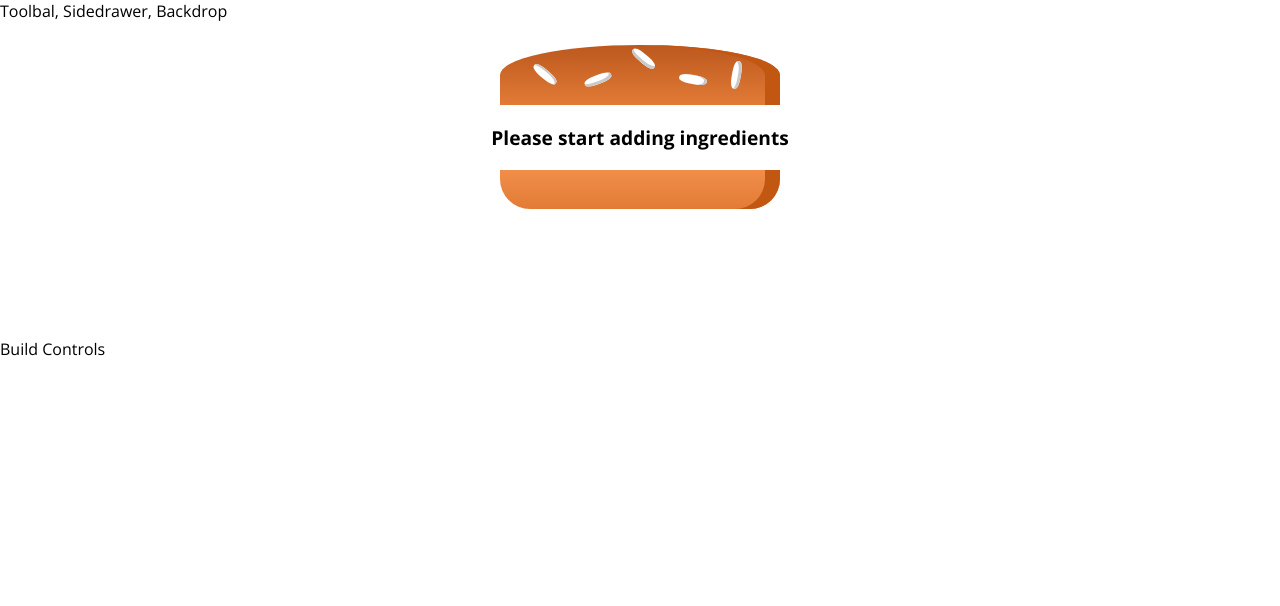
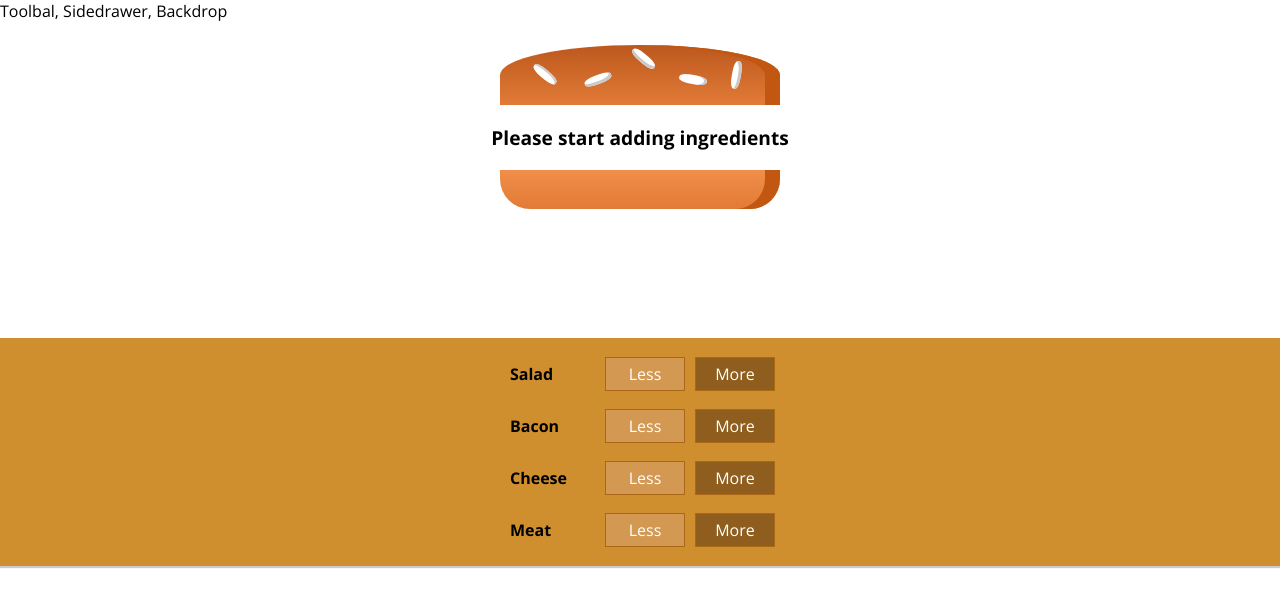
Before and after one commit to mode68/burger-builder, a React app: page / in a window 1280 px wide. Shown: the top 606 px of the page. Built offline with nearby package versions, Linux system fonts and the light colour scheme.

Commit message:
Added more button functionality in build controls

```diff
--- /dev/null
+++ b/src/components/Burger/BuildControls/BuildControl/BuildControl.css
@@ -0,0 +1,58 @@
+.BuildControl {
+	display: flex;
+	justify-content: space-between;
+	align-items: center;
+	margin: 5px 0;
+}
+
+.BuildControl button {
+	display: block;
+	font: inherit;
+	padding: 5px;
+	margin: 0 5px;
+	width: 80px;
+	border: 1px solid #aa6817;
+	cursor: pointer;
+	outline: none;
+}
+
+.BuildControl button:disabled {
+	background-color: #ac9980;
+	border: 1px solid #7e7365;
+	color: #ccc;
+	cursor: default;
+}
+
+.BuildControl button:hover:disabled {
+	background-color: #ac9980;
+	color: #ccc;
+	cursor: not-allowed;
+}
+
+.Label {
+	padding: 10px;
+	font-weight: bold;
+	width: 80px;
+}
+
+.BuildControl .Less {
+	background-color: #d39952;
+	color: white;
+}
+
+.BuildControl .More {
+	background-color: #8f5e1e;
+	color: white;
+}
+
+.BuildControl .Less:hover,
+.BuildControl .Less:active {
+	background-color: #daa972;
+	color: white;
+}
+
+.BuildControl .More:hover,
+.BuildControl .More:active {
+	background-color: #99703f;
+	color: white;
+}
--- /dev/null
+++ b/src/components/Burger/BuildControls/BuildControl/BuildControl.js
@@ -0,0 +1,14 @@
+import React from 'react';
+import classes from './BuildControl.css';
+
+const buildControl = (props) => (
+	<div className={classes.BuildControl}>
+		<div className={classes.Label}>{props.label}</div>
+		<button className={classes.Less}>Less</button>
+		<button className={classes.More} onClick={props.added}>
+			More
+		</button>
+	</div>
+);
+
+export default buildControl;
--- /dev/null
+++ b/src/components/Burger/BuildControls/BuildControls.css
@@ -0,0 +1,10 @@
+.BuildControls {
+	width: 100%;
+	background-color: #cf8f2e;
+	display: flex;
+	flex-flow: column;
+	align-items: center;
+	box-shadow: 0 2px 1px #ccc;
+	margin: auto;
+	padding: 10px 0;
+}
--- /dev/null
+++ b/src/components/Burger/BuildControls/BuildControls.js
@@ -0,0 +1,24 @@
+import React from 'react';
+import classes from './BuildControls.css';
+import BuildControl from './BuildControl/BuildControl';
+
+const controls = [
+	{ label: 'Salad', type: 'salad' },
+	{ label: 'Bacon', type: 'bacon' },
+	{ label: 'Cheese', type: 'cheese' },
+	{ label: 'Meat', type: 'meat' },
+];
+
+const buildControls = (props) => (
+	<div className={classes.BuildControls}>
+		{controls.map((ctrl) => (
+			<BuildControl
+				key={ctrl.label}
+				label={ctrl.label}
+				added={() => props.ingredientAdded(ctrl.type)}
+			/>
+		))}
+	</div>
+);
+
+export default buildControls;
--- a/src/containers/BurgerBuilder/BurgerBuilder.js
+++ b/src/containers/BurgerBuilder/BurgerBuilder.js
@@ -1,6 +1,14 @@
 import React, { Component } from 'react';
 import Aux from '../../hoc/Auxiliary';
 import Burger from '../../components/Burger/Burger';
+import BuildControls from '../../components/Burger/BuildControls/BuildControls';
+
+const INGREDIENT_PRICES = {
+	salad: 0.5,
+	cheese: 0.8,
+	meat: 1.3,
+	bacon: 1.0,
+};
 
 class BurgerBuilder extends Component {
 	state = {
@@ -10,13 +18,32 @@
 			cheese: 0,
 			meat: 0,
 		},
+		totalPrice: 2,
 	};
+
+	addIngredientHandler = (type) => {
+		const oldCount = this.state.ingredients[type];
+		const updatedCount = oldCount + 1;
+		const updatedIngredients = {
+			...this.state.ingredients,
+		};
+		updatedIngredients[type] = updatedCount;
+		const priceAddition = INGREDIENT_PRICES[type];
+		const oldPrice = this.state.totalPrice;
+		const newPrice = oldPrice + priceAddition;
+		this.setState({
+			totalPrice: newPrice,
+			ingredients: updatedIngredients,
+		});
+	};
+
+	removeIngredientHandler = (type) => {};
 
 	render() {
 		return (
 			<Aux>
 				<Burger ingredients={this.state.ingredients} />
-        <div>Build Controls</div>
+				<BuildControls ingredientAdded={this.addIngredientHandler} />
 			</Aux>
 		);
 	}
```
Lines whose indentation alone changed are shown as unchanged.
